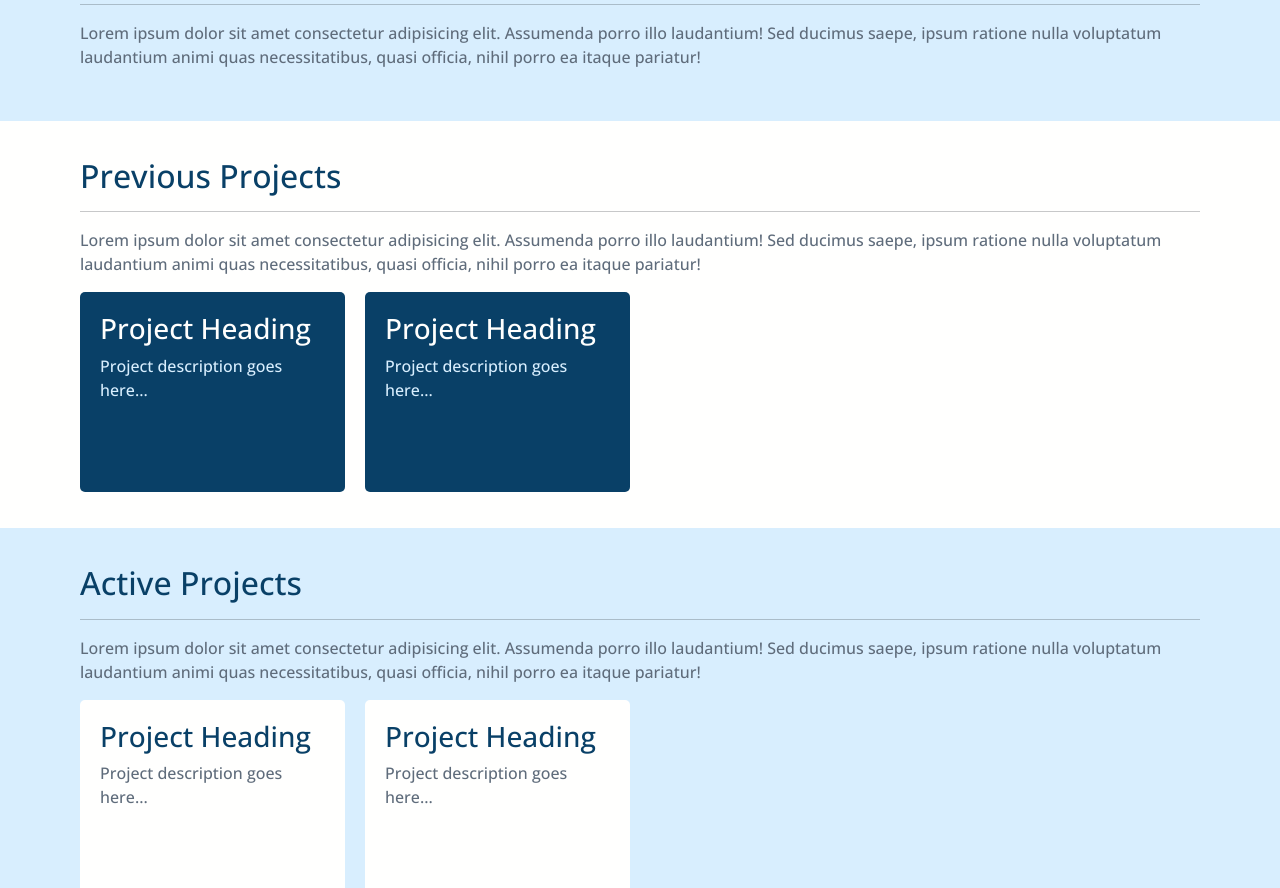
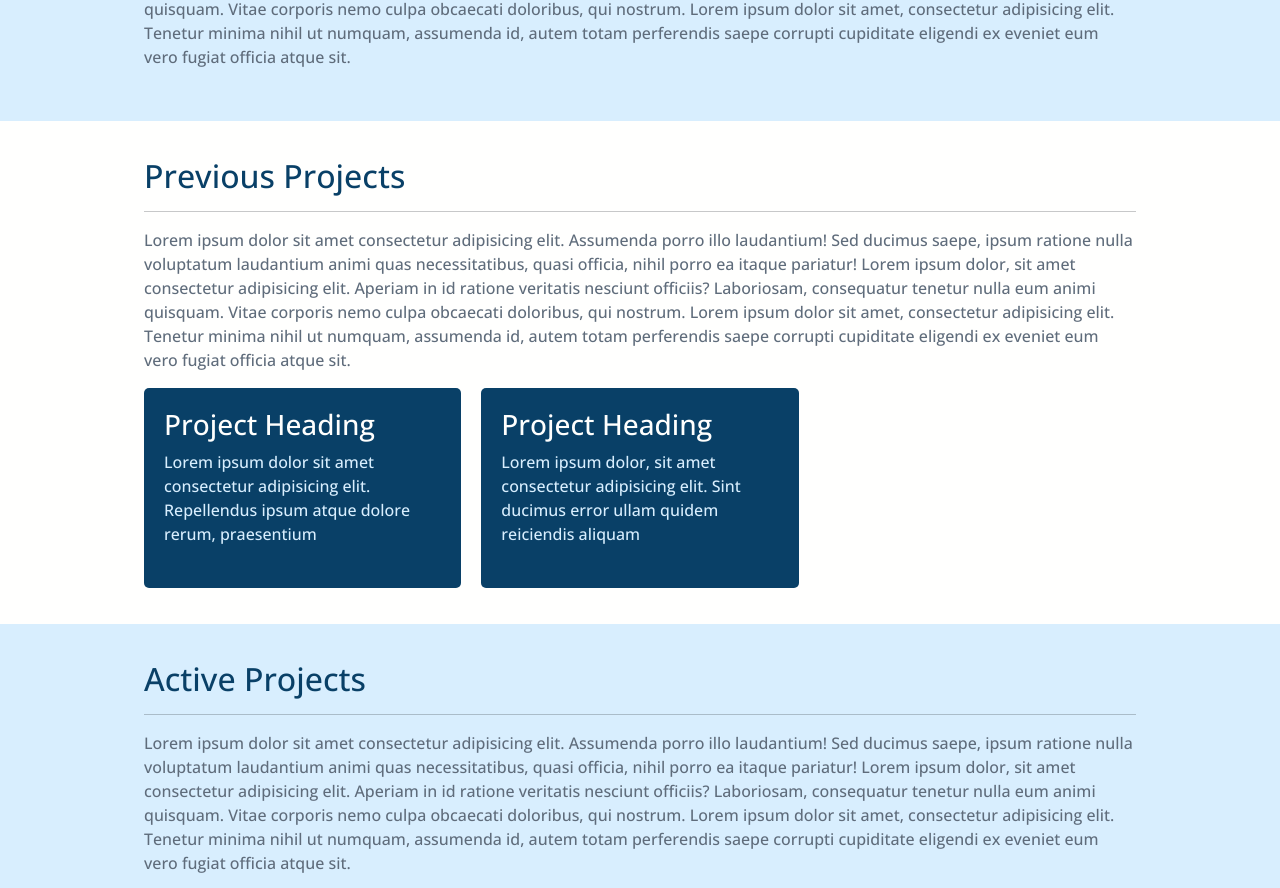
Before and after one commit to Barenbik/old-personal-website, a plain HTML site: page index.html in a window 1280 px wide. Shown: the part 717-1605 px from the top of the page. Drawn offline with nearby package versions, Linux system fonts and the light colour scheme.

Commit message:
Fix alignment issues

```diff
--- a/index.html
+++ b/index.html
@@ -53,7 +53,11 @@
             <p>Lorem ipsum dolor sit amet consectetur adipisicing elit. Assumenda porro illo laudantium! Sed ducimus
               saepe,
               ipsum ratione nulla voluptatum laudantium animi quas necessitatibus, quasi officia, nihil porro ea itaque
-              pariatur!</p>
+              pariatur! Lorem ipsum dolor, sit amet consectetur adipisicing elit. Aperiam in id ratione veritatis
+              nesciunt officiis? Laboriosam, consequatur tenetur nulla eum animi quisquam. Vitae corporis nemo culpa
+              obcaecati doloribus, qui nostrum. Lorem ipsum dolor sit amet, consectetur adipisicing elit. Tenetur minima
+              nihil ut numquam, assumenda id, autem totam perferendis saepe corrupti cupiditate eligendi ex eveniet eum
+              vero fugiat officia atque sit.</p>
           </div>
           <div>
             <img class="content-image" src="./img/temp-profile-pic.jpg" alt="profile-picture">
@@ -69,7 +73,11 @@
           <p>Lorem ipsum dolor sit amet consectetur adipisicing elit. Assumenda porro illo laudantium! Sed ducimus
             saepe,
             ipsum ratione nulla voluptatum laudantium animi quas necessitatibus, quasi officia, nihil porro ea itaque
-            pariatur!</p>
+            pariatur! Lorem ipsum dolor, sit amet consectetur adipisicing elit. Aperiam in id ratione veritatis
+            nesciunt officiis? Laboriosam, consequatur tenetur nulla eum animi quisquam. Vitae corporis nemo culpa
+            obcaecati doloribus, qui nostrum. Lorem ipsum dolor sit amet, consectetur adipisicing elit. Tenetur minima
+            nihil ut numquam, assumenda id, autem totam perferendis saepe corrupti cupiditate eligendi ex eveniet eum
+            vero fugiat officia atque sit.</p>
         </div>
       </div>
     </section>
@@ -82,16 +90,22 @@
             <p>Lorem ipsum dolor sit amet consectetur adipisicing elit. Assumenda porro illo laudantium! Sed ducimus
               saepe,
               ipsum ratione nulla voluptatum laudantium animi quas necessitatibus, quasi officia, nihil porro ea itaque
-              pariatur!</p>
+              pariatur! Lorem ipsum dolor, sit amet consectetur adipisicing elit. Aperiam in id ratione veritatis
+              nesciunt officiis? Laboriosam, consequatur tenetur nulla eum animi quisquam. Vitae corporis nemo culpa
+              obcaecati doloribus, qui nostrum. Lorem ipsum dolor sit amet, consectetur adipisicing elit. Tenetur minima
+              nihil ut numquam, assumenda id, autem totam perferendis saepe corrupti cupiditate eligendi ex eveniet eum
+              vero fugiat officia atque sit.</p>
           </div>
           <div class="grid-wrapper">
             <div class="box">
               <h3>Project Heading</h2>
-                <p>Project description goes here...</p>
+                <p>Lorem ipsum dolor sit amet consectetur adipisicing elit. Repellendus ipsum atque dolore rerum,
+                  praesentium</p>
             </div>
             <div class="box">
               <h3>Project Heading</h2>
-                <p>Project description goes here...</p>
+                <p>Lorem ipsum dolor, sit amet consectetur adipisicing elit. Sint ducimus error ullam quidem reiciendis
+                  aliquam</p>
             </div>
           </div>
         </div>
@@ -106,16 +120,22 @@
             <p>Lorem ipsum dolor sit amet consectetur adipisicing elit. Assumenda porro illo laudantium! Sed ducimus
               saepe,
               ipsum ratione nulla voluptatum laudantium animi quas necessitatibus, quasi officia, nihil porro ea itaque
-              pariatur!</p>
+              pariatur! Lorem ipsum dolor, sit amet consectetur adipisicing elit. Aperiam in id ratione veritatis
+              nesciunt officiis? Laboriosam, consequatur tenetur nulla eum animi quisquam. Vitae corporis nemo culpa
+              obcaecati doloribus, qui nostrum. Lorem ipsum dolor sit amet, consectetur adipisicing elit. Tenetur minima
+              nihil ut numquam, assumenda id, autem totam perferendis saepe corrupti cupiditate eligendi ex eveniet eum
+              vero fugiat officia atque sit.</p>
           </div>
           <div class="grid-wrapper">
             <div class="box">
               <h3>Project Heading</h2>
-                <p>Project description goes here...</p>
+                <p>Lorem ipsum dolor sit amet consectetur adipisicing elit. Aliquam, delectus. Nesciunt perferendis enim
+                  doloribus</p>
             </div>
             <div class="box">
               <h3>Project Heading</h2>
-                <p>Project description goes here...</p>
+                <p>Lorem ipsum dolor sit amet consectetur adipisicing elit. Cupiditate, quisquam. Sapiente sequi odit
+                  deserunt facere?</p>
             </div>
           </div>
         </div>
@@ -130,7 +150,11 @@
             <p>Lorem ipsum dolor sit amet consectetur adipisicing elit. Assumenda porro illo laudantium! Sed ducimus
               saepe,
               ipsum ratione nulla voluptatum laudantium animi quas necessitatibus, quasi officia, nihil porro ea itaque
-              pariatur!</p>
+              pariatur! Lorem ipsum dolor, sit amet consectetur adipisicing elit. Aperiam in id ratione veritatis
+              nesciunt officiis? Laboriosam, consequatur tenetur nulla eum animi quisquam. Vitae corporis nemo culpa
+              obcaecati doloribus, qui nostrum. Lorem ipsum dolor sit amet, consectetur adipisicing elit. Tenetur minima
+              nihil ut numquam, assumenda id, autem totam perferendis saepe corrupti cupiditate eligendi ex eveniet eum
+              vero fugiat officia atque sit.</p>
           </div>
         </div>
       </div>
--- a/style.css
+++ b/style.css
@@ -19,6 +19,10 @@ p {
 
 footer {
     text-align: center;
+}
+
+.section-wrapper {
+    max-width: 90%;
 }
 
 .white-background {
@@ -142,11 +146,11 @@ footer {
     }
 
     .section-wrapper {
-        width: 90%;
+        max-width: 80%;
     }
 
     .section-content {
-        grid-template-columns: auto 60%;
+        grid-template-columns: auto 50%;
     }
 
     .projects {
```
